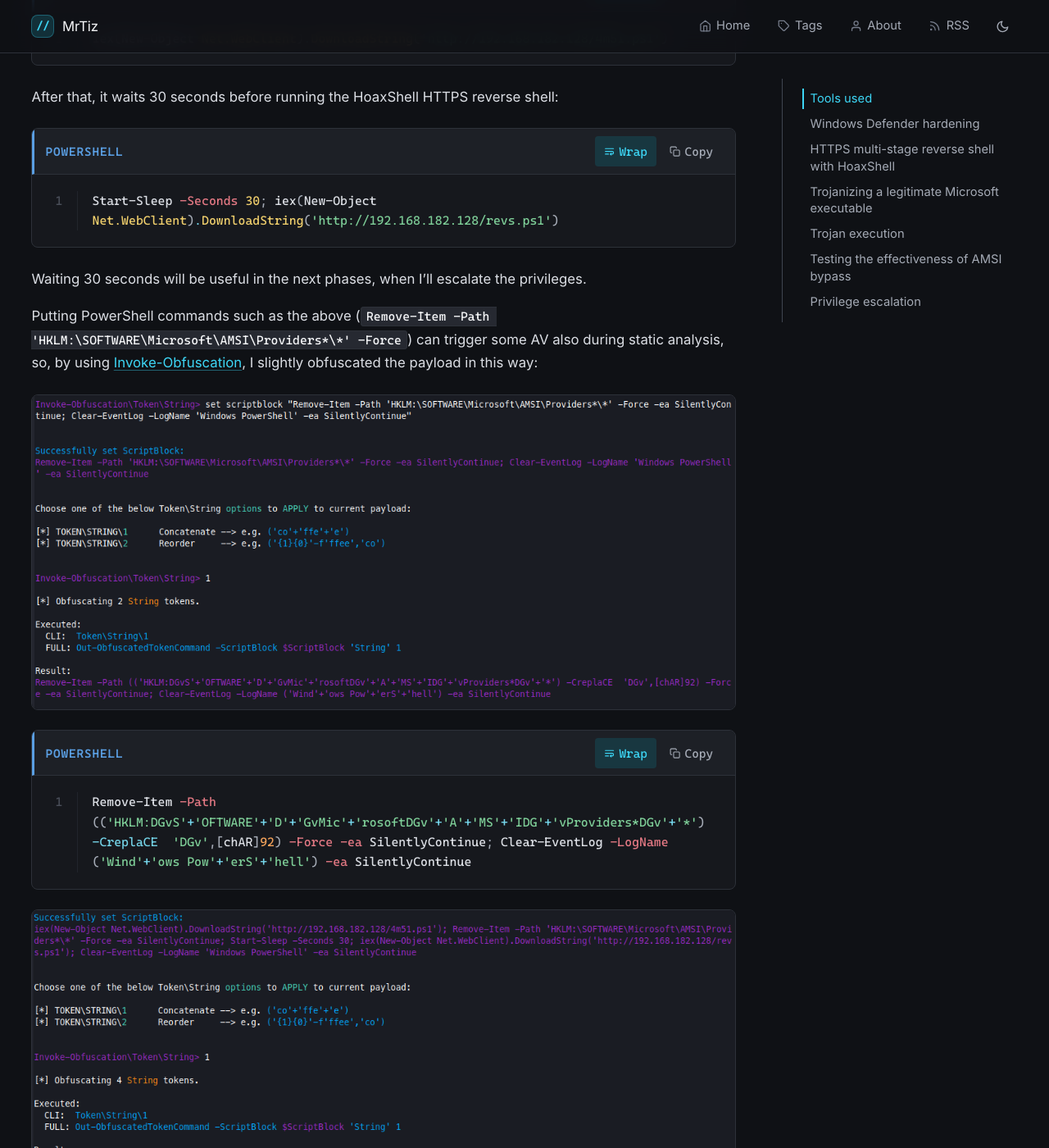
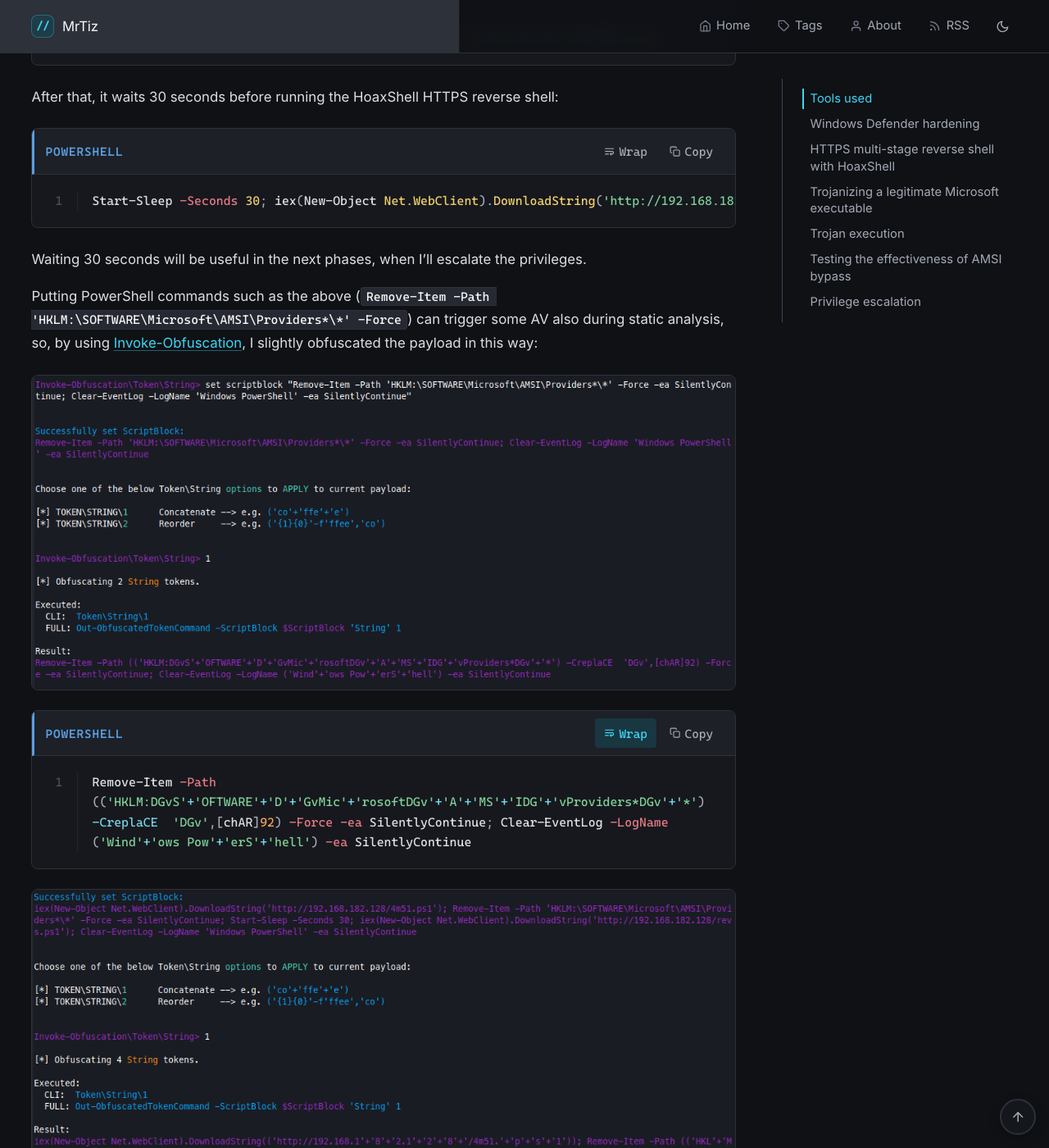
Before and after one commit to MrTiz/MrTiz.github.io, a Jekyll site: the page built from _posts/2025-02-22-defender-evasion-shellter-hoaxshell.md, in a window 1280 px wide and 1400 px high, scrolled down 14238 px. Shown: the whole window at 82% size. Built offline with Jekyll 4.4.1, drawn with Linux system fonts in a browser that asks for light colours.

Commit message:
Add reading-progress bar, scroll-to-top button, and missing tooltips

```diff
--- a/_includes/header.html
+++ b/_includes/header.html
@@ -2,7 +2,7 @@
 
 <header class="site-header" id="site-header">
     <div class="container site-header__inner">
-        <a class="brand" href="{{ '/' | relative_url }}" aria-label="{{ site.title | escape }} home">
+        <a class="brand" href="{{ '/' | relative_url }}" aria-label="{{ site.title | escape }} home" title="{{ site.title | escape }} home">
             <span class="brand__mark" aria-hidden="true">//</span>
             <span class="brand__text">MrTiz</span>
         </a>
--- a/_layouts/post.html
+++ b/_layouts/post.html
@@ -100,3 +100,10 @@ layout: default
         </footer>
     </div>
 </article>
+
+<button class="scroll-top" id="scroll-top" type="button" aria-label="Scroll to top" title="Scroll to top">
+    <svg viewBox="0 0 24 24" fill="none" stroke="currentColor" stroke-width="2" stroke-linecap="round" stroke-linejoin="round" aria-hidden="true">
+        <line x1="12" y1="19" x2="12" y2="5"/>
+        <polyline points="5 12 12 5 19 12"/>
+    </svg>
+</button>
--- a/_sass/_layout.scss
+++ b/_sass/_layout.scss
@@ -22,6 +22,17 @@
     border-bottom: 1px solid transparent;
     transition: border-color var(--dur-2) var(--ease),
         background-color var(--dur-2) var(--ease);
+}
+
+.site-header::before {
+    content: "";
+    position: absolute;
+    inset: 0;
+    background: var(--border-1);
+    transform-origin: left center;
+    transform: scaleX(var(--scroll-progress, 0));
+    pointer-events: none;
+    z-index: -1;
 }
 
 .site-header[data-scrolled="true"] {
@@ -396,3 +407,67 @@
 body[data-toc-open="true"] {
     overflow: hidden;
 }
+
+// --- Scroll-to-top (post pages only, revealed past DEEP_THRESHOLD in scroll-header.js) ---
+.scroll-top {
+    position: fixed;
+    right: var(--space-4);
+    bottom: var(--space-4);
+    z-index: 18;
+    display: inline-flex;
+    align-items: center;
+    justify-content: center;
+    width: 2.75rem;
+    height: 2.75rem;
+    padding: 0;
+    color: var(--fg-2);
+    background: color-mix(in oklch, var(--bg-1) 88%, transparent);
+    backdrop-filter: saturate(160%) blur(12px);
+    -webkit-backdrop-filter: saturate(160%) blur(12px);
+    border: 2px solid var(--border-1);
+    border-radius: var(--radius-pill);
+    box-shadow: var(--shadow-2);
+    cursor: pointer;
+    opacity: 0;
+    transform: translateY(8px);
+    pointer-events: none;
+    transition:
+        opacity var(--dur-2) var(--ease),
+        transform var(--dur-2) var(--ease),
+        color var(--dur-1) var(--ease),
+        border-color var(--dur-1) var(--ease);
+}
+
+.scroll-top svg {
+    width: 1.15rem;
+    height: 1.15rem;
+}
+
+.is-scrolled-deep .scroll-top {
+    opacity: 1;
+    transform: translateY(0);
+    pointer-events: auto;
+}
+
+.is-scrolled-deep.is-idle .scroll-top {
+    opacity: 0.25;
+}
+
+.is-scrolled-deep.is-idle .scroll-top:hover,
+.is-scrolled-deep.is-idle .scroll-top:focus-visible,
+.is-scrolled-deep.is-idle .scroll-top:active {
+    opacity: 1;
+}
+
+.scroll-top:hover,
+.scroll-top:focus-visible {
+    color: var(--accent);
+    border-color: var(--accent);
+}
+
+@media (prefers-reduced-motion: reduce) {
+    .scroll-top {
+        transform: none;
+        transition: opacity var(--dur-2) var(--ease);
+    }
+}
--- a/assets/js/copy-code.js
+++ b/assets/js/copy-code.js
@@ -120,12 +120,22 @@
         return '';
     }
 
+    var WRAP_THRESHOLD = 110;
+
     function decorateBlock(rougeWrap) {
         if (rougeWrap.dataset.decorated === '1') return;
         if (rougeWrap.closest('.code-block')) return;
 
         var savedText = restructureBlock(rougeWrap);
         if (savedText !== null) rougeWrap._rougeText = savedText;
+
+        var wrapOn = false;
+        if (savedText !== null) {
+            var textLines = savedText.split('\n');
+            for (var li = 0; li < textLines.length; li++) {
+                if (textLines[li].length > WRAP_THRESHOLD) { wrapOn = true; break; }
+            }
+        }
 
         var lang = detectLang(rougeWrap, rougeWrap.querySelector('code'));
 
@@ -135,16 +145,17 @@
             '<span class="code-block__lang">' + lang + '</span>' +
             '<div class="code-block__actions">' +
             '<button type="button" class="code-block__btn code-block__wrap"' +
-            ' aria-label="Toggle line wrapping" aria-pressed="true" title="Toggle line wrapping">' +
+            ' aria-label="Toggle line wrapping" aria-pressed="' + (wrapOn ? 'true' : 'false') + '" title="Toggle line wrapping">' +
             WRAP_ICON + '<span>Wrap</span>' +
             '</button>' +
-            '<button type="button" class="code-block__btn code-block__copy" aria-label="Copy code">' +
+            '<button type="button" class="code-block__btn code-block__copy" aria-label="Copy code" title="Copy code">' +
             COPY_ICON + '<span>Copy</span>' +
             '</button>' +
             '</div>';
 
         rougeWrap.insertBefore(head, rougeWrap.firstChild);
         rougeWrap.classList.add('code-block');
+        if (!wrapOn) rougeWrap.classList.add('is-nowrap');
         rougeWrap.dataset.decorated = '1';
 
         var copyBtn = head.querySelector('.code-block__copy');
@@ -152,12 +163,15 @@
             var text = extractText(rougeWrap);
             copyText(text).then(function () {
                 copyBtn.setAttribute('data-state', 'copied');
+                copyBtn.setAttribute('title', 'Copied!');
                 copyBtn.innerHTML = CHECK_ICON + '<span>Copied</span>';
                 setTimeout(function () {
                     copyBtn.removeAttribute('data-state');
+                    copyBtn.setAttribute('title', 'Copy code');
                     copyBtn.innerHTML = COPY_ICON + '<span>Copy</span>';
                 }, 1600);
             }).catch(function () {
+                copyBtn.setAttribute('title', 'Copy failed');
                 copyBtn.innerHTML = '<span>Failed</span>';
             });
         });
--- a/assets/js/scroll-header.js
+++ b/assets/js/scroll-header.js
@@ -1,15 +1,45 @@
-// Toggles data-scrolled on the header for the CSS border underline.
+// Toggles data-scrolled on the header for the CSS border underline,
+// writes --scroll-progress (0..1) used as the reading-progress fill,
+// toggles is-scrolled-deep on <html> to reveal the scroll-to-top button,
+// and toggles is-idle after IDLE_TIMEOUT ms of no scrolling to dim it.
 (function () {
     var header = document.getElementById('site-header');
     if (!header) return;
 
+    var DEEP_THRESHOLD = 1500;
+    var IDLE_TIMEOUT = 2000;
+    var root = document.documentElement;
     var raf = null;
+    var idleTimer = null;
+
+    function markActive() {
+        root.classList.remove('is-idle');
+        if (idleTimer) clearTimeout(idleTimer);
+        idleTimer = setTimeout(function () {
+            root.classList.add('is-idle');
+        }, IDLE_TIMEOUT);
+    }
+
     function update() {
         raf = null;
-        header.setAttribute('data-scrolled', window.scrollY > 4 ? 'true' : 'false');
+        var y = window.scrollY;
+        header.setAttribute('data-scrolled', y > 4 ? 'true' : 'false');
+        root.classList.toggle('is-scrolled-deep', y > DEEP_THRESHOLD);
+        var max = root.scrollHeight - window.innerHeight;
+        var p = max > 0 ? Math.min(1, Math.max(0, y / max)) : 0;
+        header.style.setProperty('--scroll-progress', p);
+        markActive();
     }
-    function onScroll() { if (raf == null) raf = requestAnimationFrame(update); }
+    function schedule() { if (raf == null) raf = requestAnimationFrame(update); }
 
     update();
-    window.addEventListener('scroll', onScroll, { passive: true });
+    window.addEventListener('scroll', schedule, { passive: true });
+    window.addEventListener('resize', schedule, { passive: true });
+
+    var topBtn = document.getElementById('scroll-top');
+    if (topBtn) {
+        topBtn.addEventListener('click', function () {
+            window.scrollTo({ top: 0, left: 0 });
+        });
+    }
 })();
```
Also changed, not shown: other parts of _includes/header.html (+4 -0 lines).
